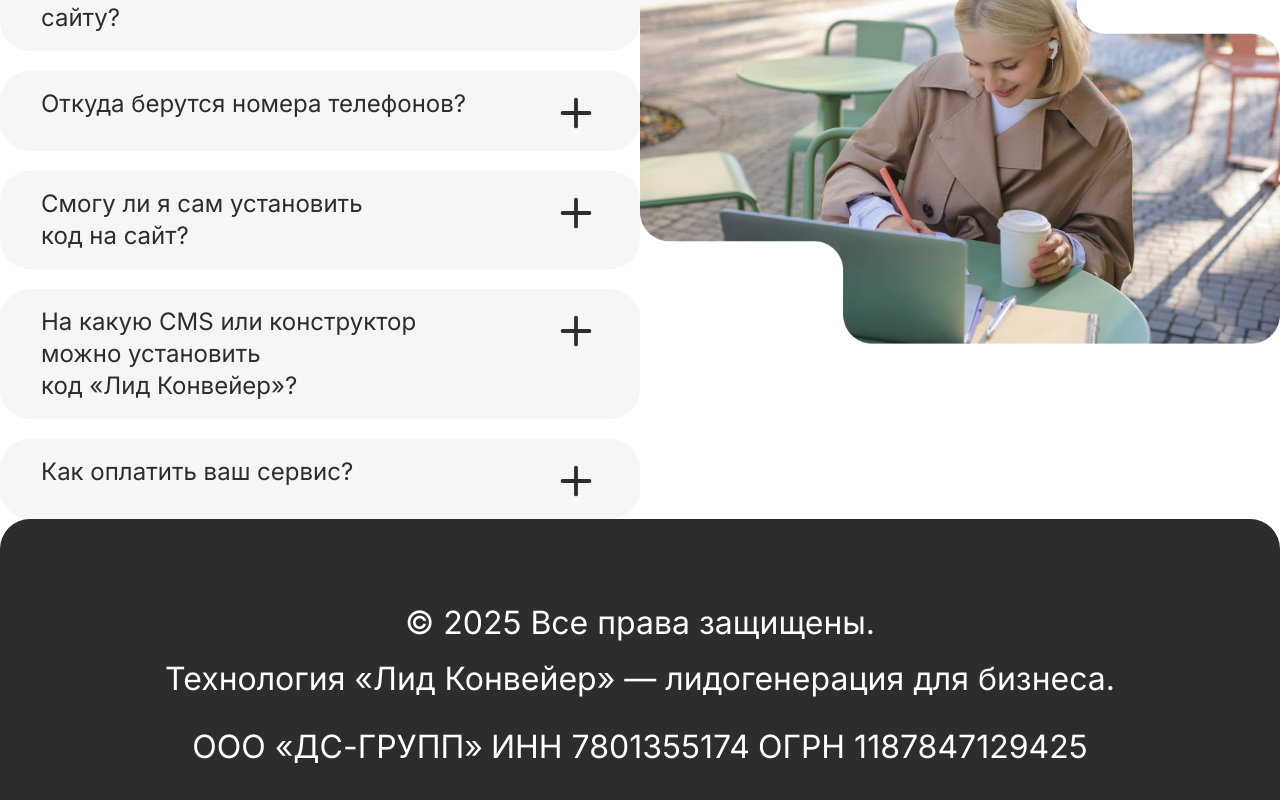
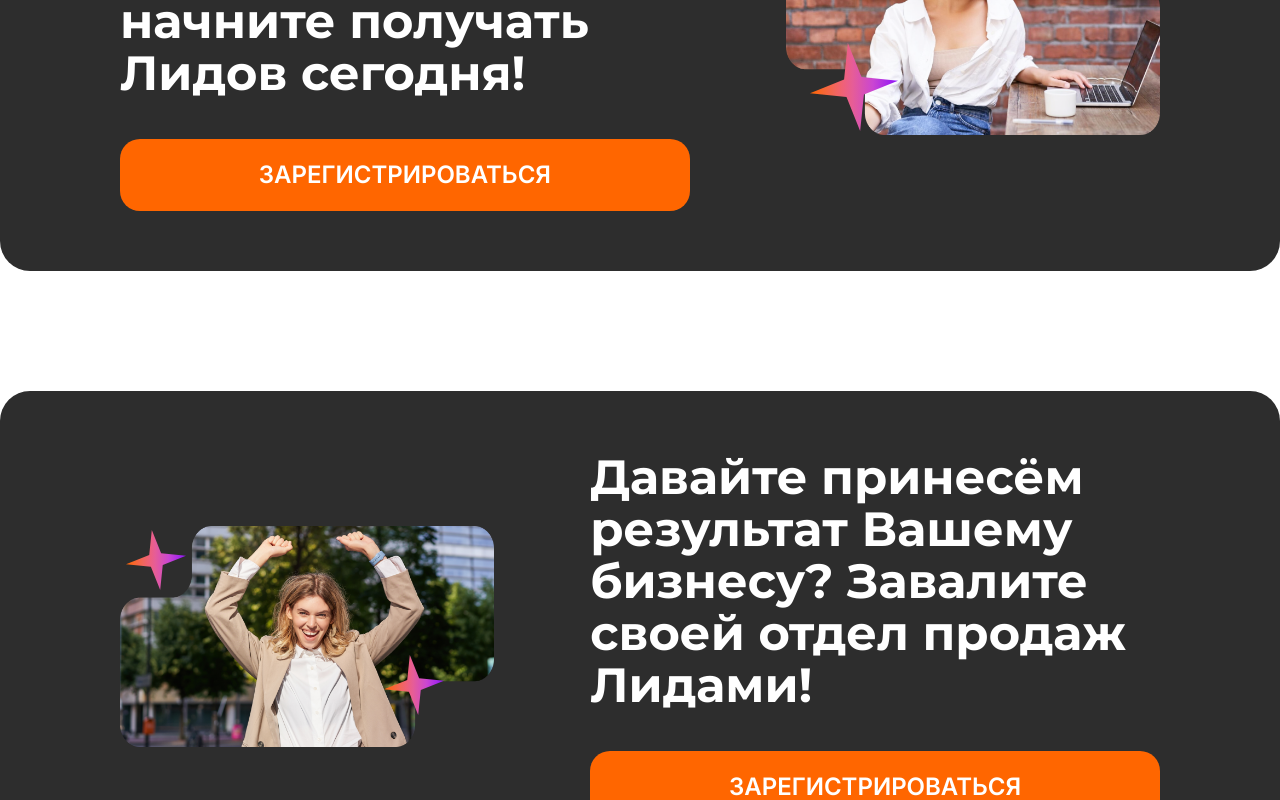
Before and after one commit to OksanaZhuravel/conveyor, a Next.js app: page / in a window 1280 px wide. Shown: the part 6460-7260 px from the top of the page. Built offline with nearby package versions, Linux system fonts and the light colour scheme.

Commit message:
Добавлены компоненты PromoMain и PromoSection для улучшения отображения промо-контента; удалён устаревший компонент Promo.

```diff
--- a/src/app/page.tsx
+++ b/src/app/page.tsx
@@ -2,18 +2,30 @@ import { Answers } from '@/components/answers/answers';
 import { Client } from '@/components/client-page/client';
 import { MainTabs } from '@/components/content-tabs/main-tabs';
 import { Pricing } from '@/components/pricing/pricing';
-import { Promo } from '@/components/promo/promo';
+import { PromoMain } from '@/components/promo/promo-main';
+import { PromoSection } from '@/components/promo/promo-section';
 import { Reviews } from '@/components/reviews/reviews';
 
 export default function Home() {
   return (
     <div className="w-full font-[family-name:var(--font-inter)]">
       <main className="m-auto h-full w-full">
-        <Promo />
+        <PromoMain />
         <MainTabs />
         <Pricing />
         <Client />
         <Reviews />
+        <PromoSection
+          title="Зарегистрируйтесь и добавьте свой проект в систему — начните получать
+          Лидов сегодня!"
+          src="/promo_2.png"
+        />
+        <PromoSection
+          className="flex-row-reverse"
+          title="Давайте принесём результат Вашему бизнесу? Завалите своей отдел продаж Лидами!"
+          src="/promo_3.png"
+          isReverse
+        />
         <Answers />
       </main>
     </div>
--- a/src/components/promo/promo.tsx
+++ b/src/components/promo/promo-main.tsx
@@ -5,7 +5,7 @@ import { cn } from '@/lib/utils';
 import Image from 'next/image';
 import { useState } from 'react';
 
-export const Promo = () => {
+export const PromoMain = () => {
   const [isActive, setIsActive] = useState(false);
 
   const handleClick = () => {
--- /dev/null
+++ b/src/components/promo/promo-section.tsx
@@ -0,0 +1,49 @@
+import { Button } from '@/components/ui/button';
+import { StarIcon } from '@/components/ui/star-icon';
+import { cn } from '@/lib/utils';
+import Image from 'next/image';
+
+export interface ComponentProps extends React.HTMLAttributes<HTMLDivElement> {
+  src: string;
+  isReverse?: boolean;
+}
+export const PromoSection = ({
+  className,
+  title,
+  src,
+  isReverse,
+  ...rest
+}: ComponentProps) => {
+  return (
+    <section
+      className={cn(
+        'bg-foreground rounded-30 m-auto mt-30 flex max-w-[1780px] items-center justify-between gap-24 px-30 py-15',
+        className
+      )}
+      {...rest}
+    >
+      <div className="flex h-full w-full max-w-[762px] flex-col items-start gap-10">
+        <h2 className="font-montserrat text-background text-5xl/[52px] font-bold">
+          {title}
+        </h2>
+
+        <Button className="uppercase">Зарегистрироваться</Button>
+      </div>
+      <div className="relative">
+        <Image src={src} alt="Девушка с ноутбуком" width={683} height={403} />
+        <StarIcon
+          className={cn(
+            'absolute top-1',
+            isReverse ? 'left-1.5' : '-right-6 hidden h-22 w-22'
+          )}
+        />
+        <StarIcon
+          className={cn(
+            'absolute',
+            isReverse ? 'right-12.5 bottom-8' : 'bottom-1 left-6 h-22 w-22'
+          )}
+        />
+      </div>
+    </section>
+  );
+};
```
Also changed, not shown: public/promo_2.png (added), public/promo_3.png (added).
